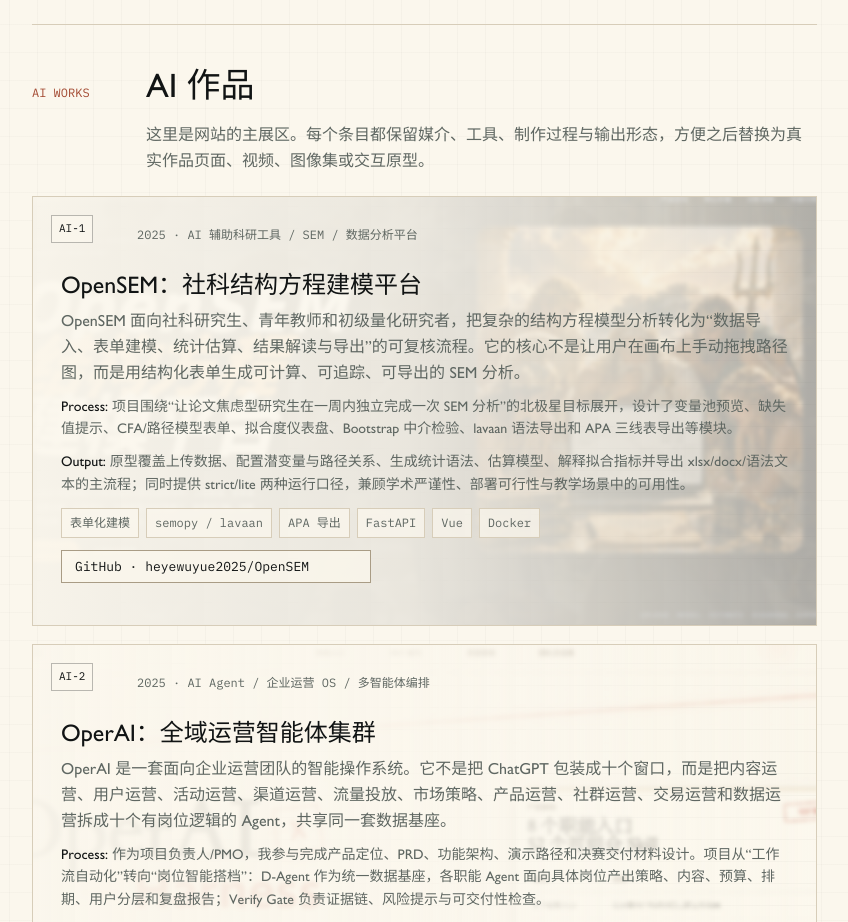
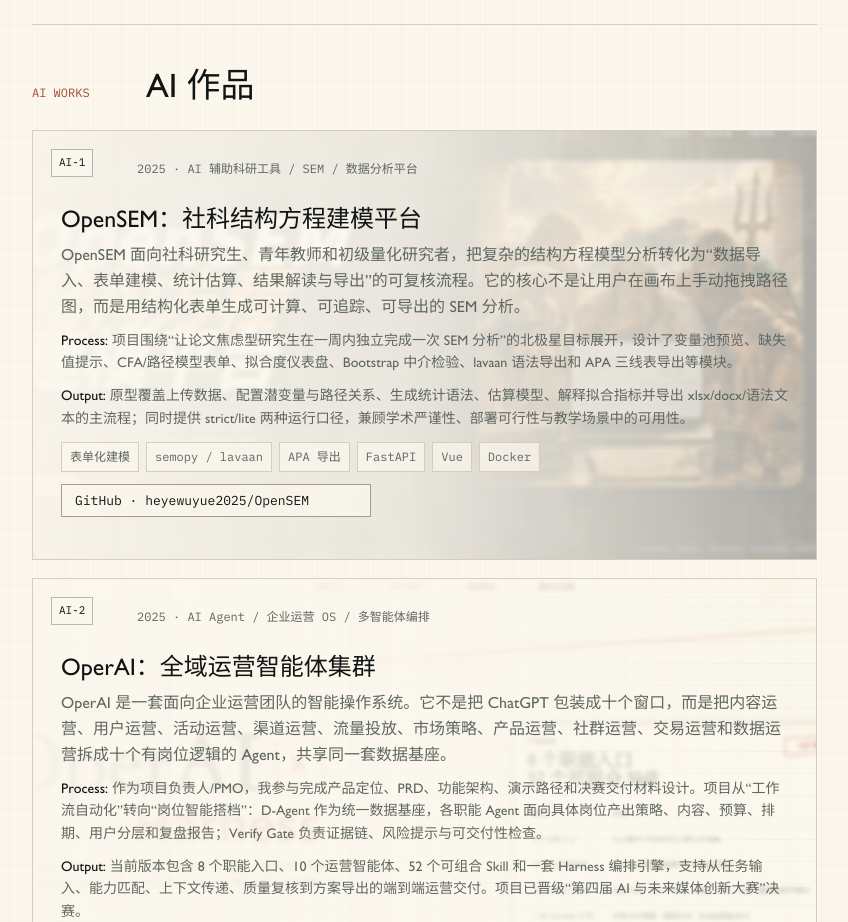
Before and after one commit to heyewuyue2025/heyewuyue2025.github.io, a React (Vite) app: page / in a window 1280 px wide. Shown: the part 1180-2102 px from the top of the page, without its empty margins (383-1231 px from the left). Built offline with nearby package versions, Linux system fonts and the light colour scheme; a web font is replaced by a local one.

Commit message:
Remove AI works intro copy

```diff
--- a/src/App.tsx
+++ b/src/App.tsx
@@ -155,9 +155,6 @@
 
           <motion.section id="ai-works" className="content-section" {...motionProps}>
             <SectionTitle id="ai-works" label="AI Works" title="AI 作品" />
-            <p className="section-intro">
-              这里是网站的主展区。每个条目都保留媒介、工具、制作过程与输出形态，方便之后替换为真实作品页面、视频、图像集或交互原型。
-            </p>
             <div className="work-list">
               {aiWorks.map((work, index) => (
                 <article
```
